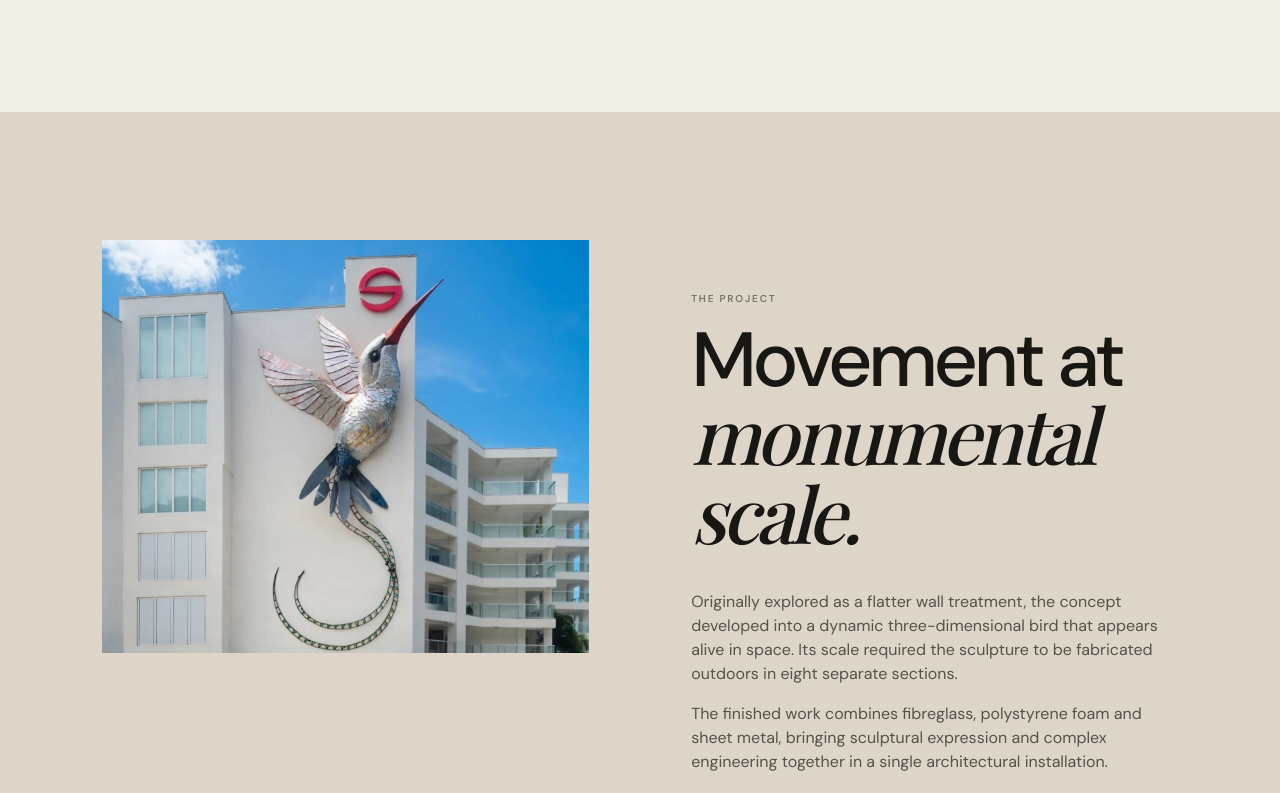
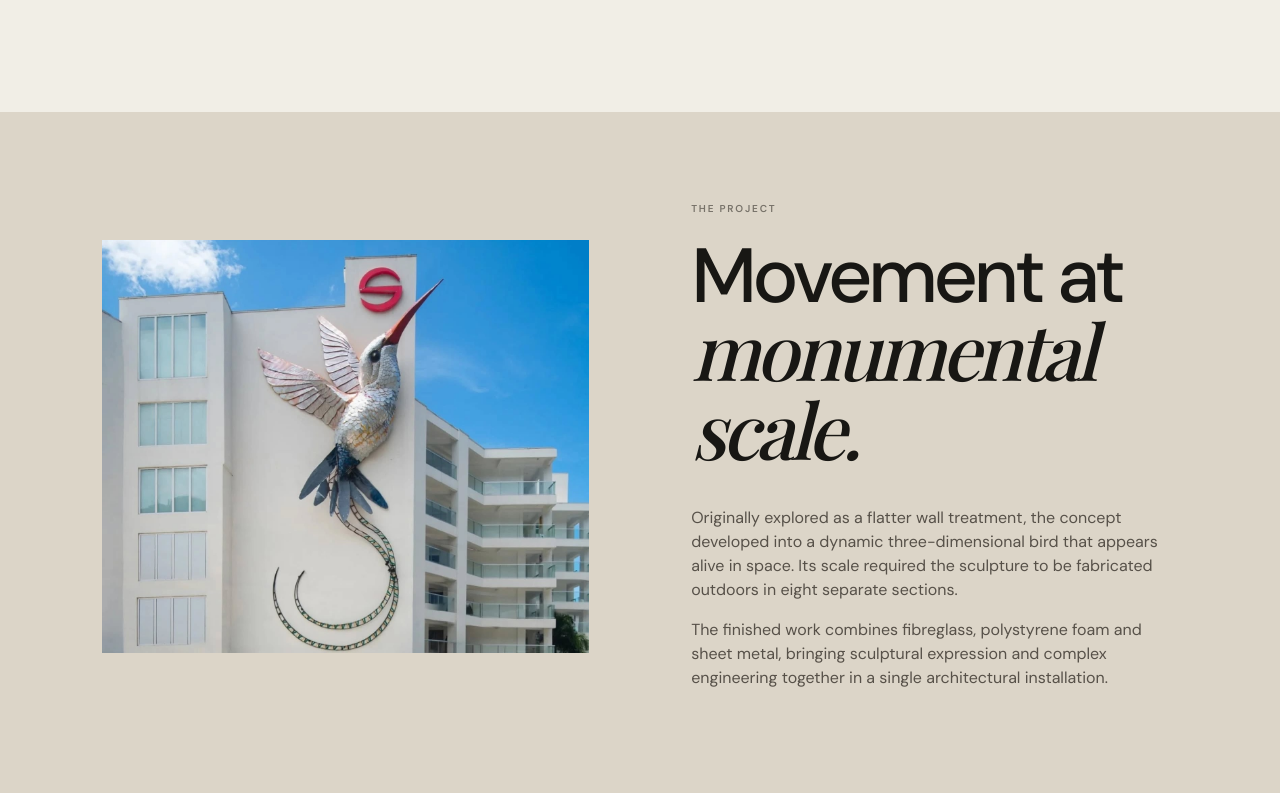
Before and after one commit to nufcreatives-byte/scheedcole, a plain HTML site: page project-doctor-bird.html in a window 1280 px wide. Shown: the part 1069-1862 px from the top of the page. Drawn offline with nearby package versions, Linux system fonts and the light colour scheme; a web font is replaced by a local one.

Commit message:
Align Doctor Bird image top with project heading

```diff
--- a/styles.css
+++ b/styles.css
@@ -99,3 +99,11 @@ linear-gradient(165deg,#9bc3d9 0 57%,#e7e0d3 58% 100%);box-shadow:inset 0 0 0 1p
 .brand,.cover-brand{font-family:"Playfair Display",Georgia,serif;font-size:clamp(36px,3.25vw,64px);font-weight:400;line-height:1;letter-spacing:-.055em}
 .brand span,.cover-brand span{color:inherit}
 @media(max-width:800px){.brand,.cover-brand{font-size:38px}}
+
+/* Align Doctor Bird's photograph with its project heading */
+#project-photo{align-items:start}
+#project-photo .sustainability-copy{position:relative}
+#project-photo .sustainability-copy>.eyebrow{position:absolute;bottom:100%;left:0;margin:0 0 24px}
+#project-photo .sustainability-copy>h2{margin-top:0}
+#project-photo .sustainability-image{align-self:start}
+@media(max-width:800px){#project-photo .sustainability-copy>.eyebrow{position:static;margin:0 0 24px}}
```
